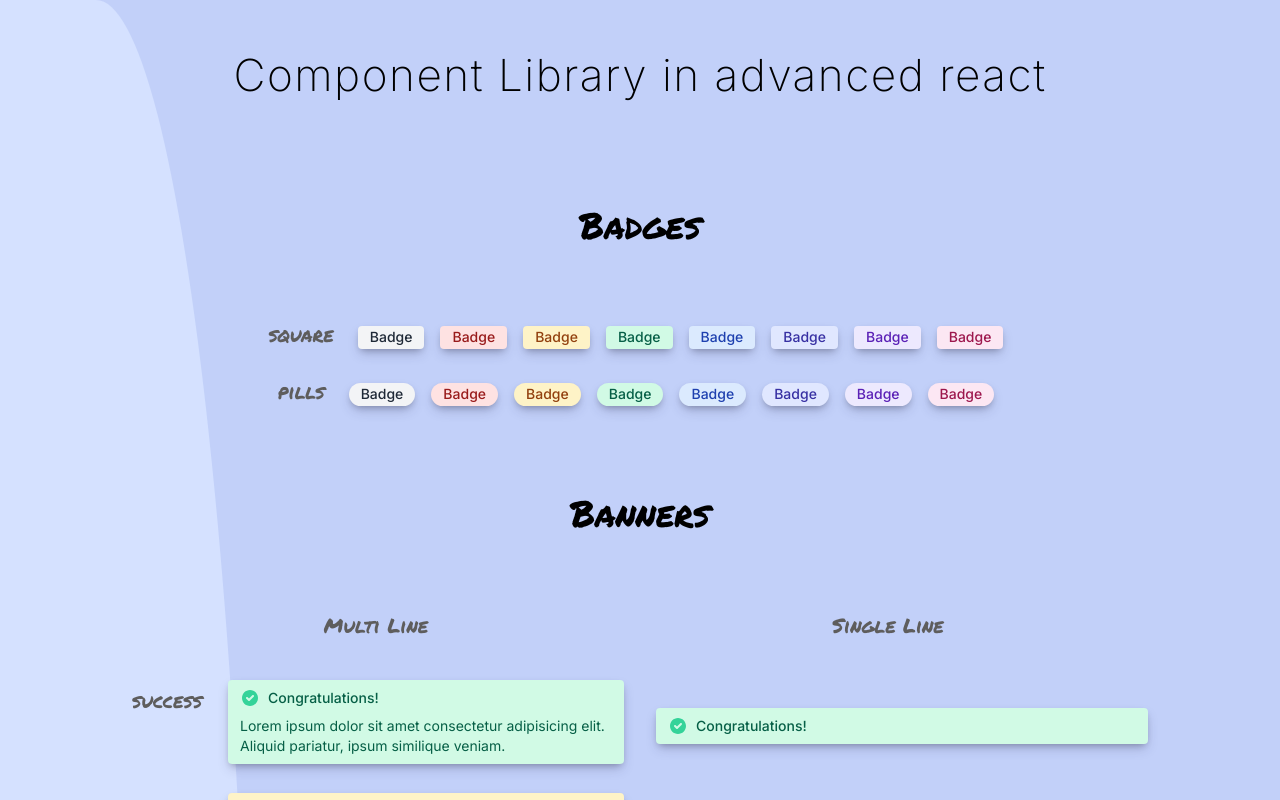
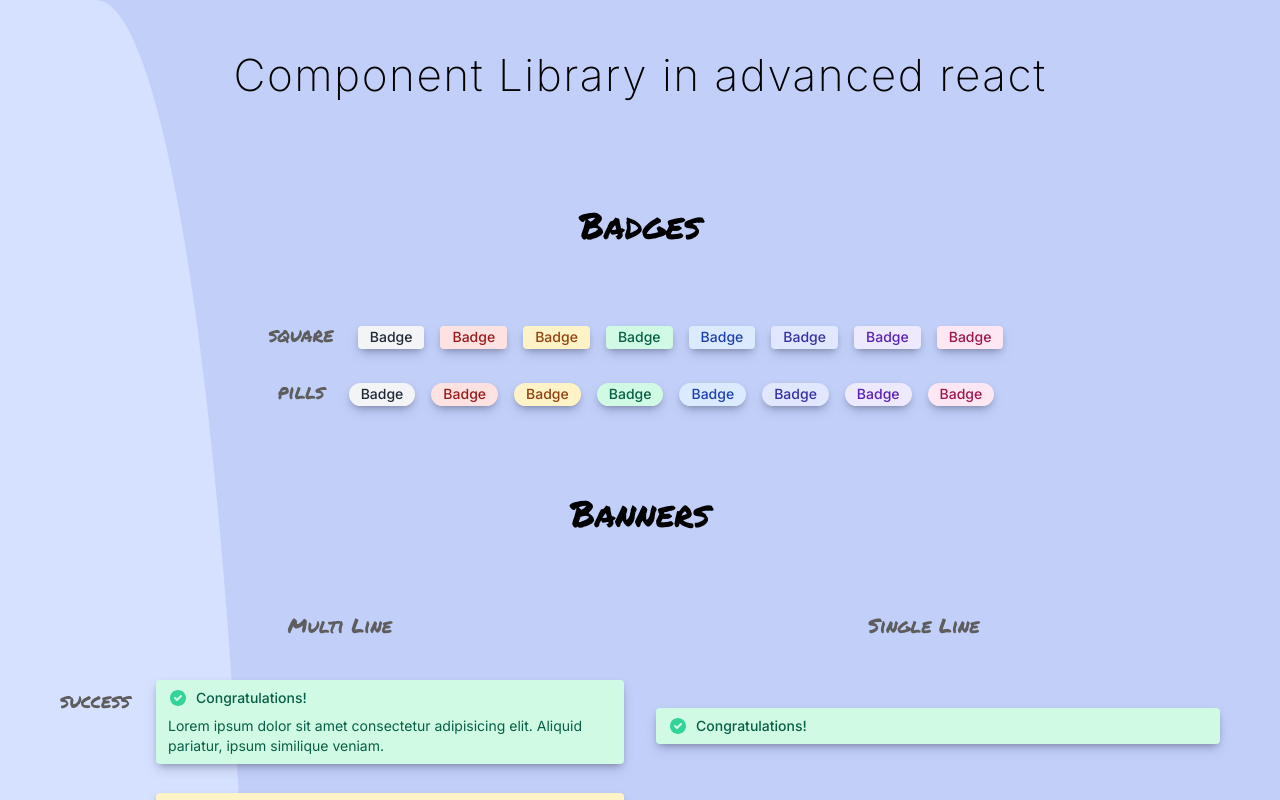
Before and after one commit to anneln/ComponentLibrary, a React (Vite) app: page / in a window 1280 px wide. Shown: the top 800 px of the page. Built offline with nearby package versions, Linux system fonts and the light colour scheme.

Commit message:
Update index.css

```diff
--- a/src/index.css
+++ b/src/index.css
@@ -34,7 +34,9 @@ body > * {
 }
 
 .container {
-  padding: 1rem 7rem;
+  margin: 0 auto;
+  max-width: 1200px;
+  padding: 1rem;
 }
 
 h2,
```
